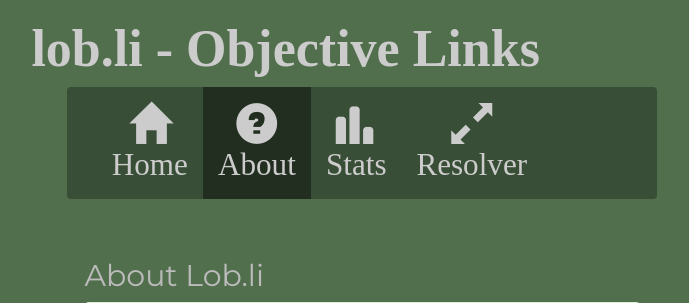
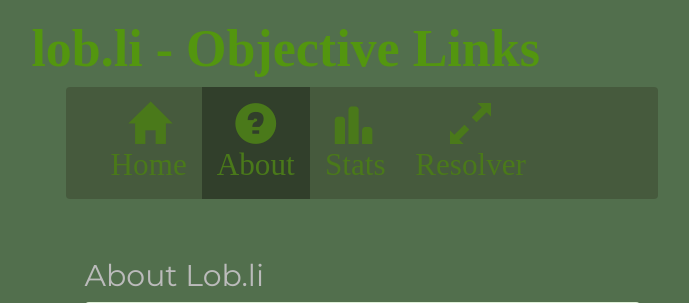
Before and after one commit to gamaio/lobli, a PHP site: page /about.php in a window 1280 px wide. Shown: the top 303 px of the page, without its empty margins (278-967 px from the left). Run offline with PHP 8.4, Linux system fonts and the light colour scheme; some libraries are stand-ins or nearby versions.

Commit message:
Small CSS tweaks, add more contrast to elements.
Trying to make it look a bit less cluttered and still have high contrast.
This works rather well I think.

```diff
--- a/Website/Include/CSS/style.css
+++ b/Website/Include/CSS/style.css
@@ -32,22 +32,21 @@ hr {
 
 .navbar {
   margin-bottom: 20px;
-  background: rgba(0, 0, 0, .3);
+  background: rgba(63, 78, 50, .6);
   border: none;
-  width: 51.8%;
+  width: 52%;
 }
 
 .active{
-  background: rgba(0,0,0,.4);
+  background: rgba(0,0,0,.3);
 }
 
 .navbar li a{
   font-size: 41px;
-  color: #ccc;
+  color: #4a791a;
 }
 
-.navbar li a:hover{
-  color: #9ab4d5;
+.navbar a:hover{
   background: rgba(34, 32, 27, 1);
 }
 
@@ -56,7 +55,7 @@ hr {
   font-size: 52px;
   font-weight: 700;
   margin-left: 21%;
-  color: #ccc;
+  color: #53960f;
 }
 
 .spacer{
```
